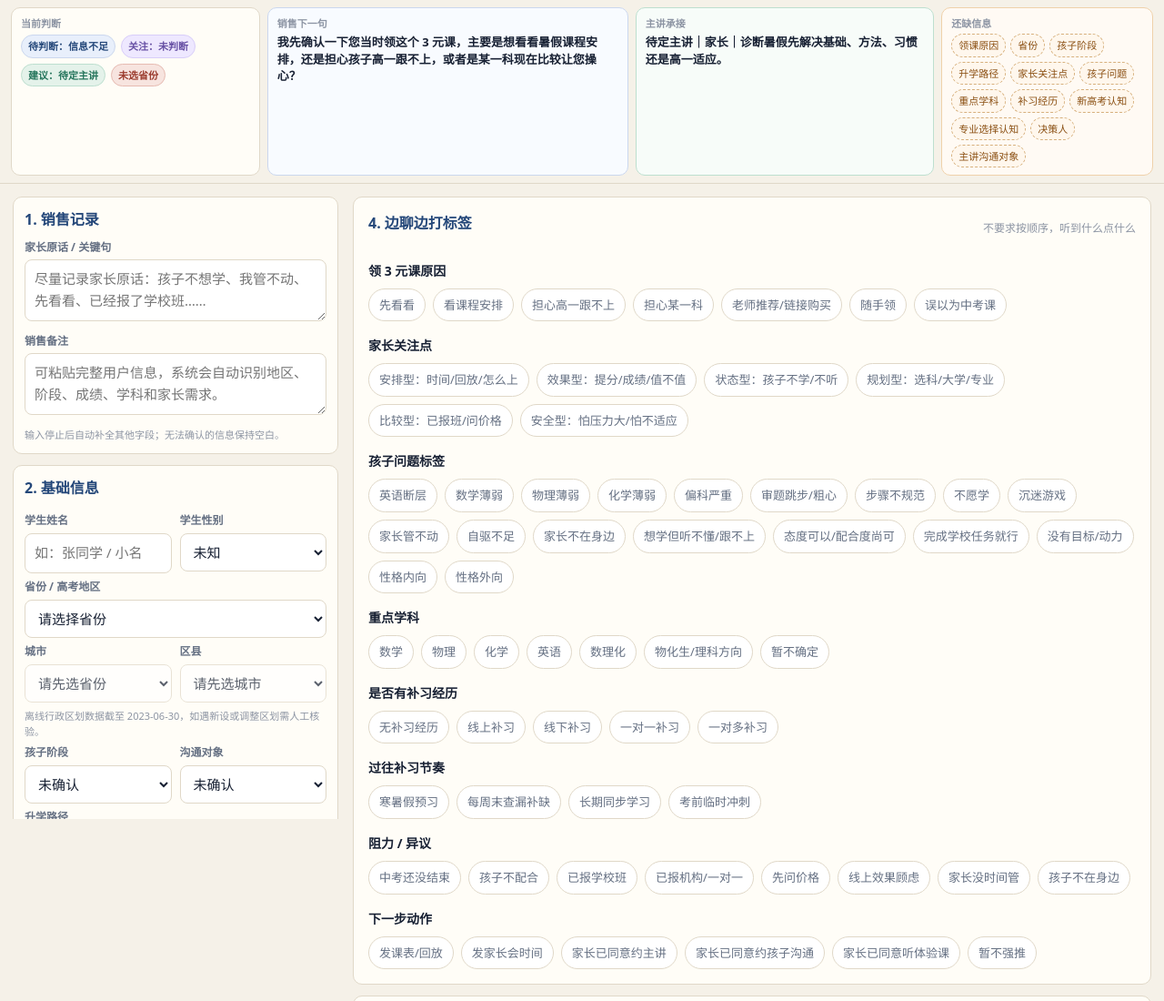
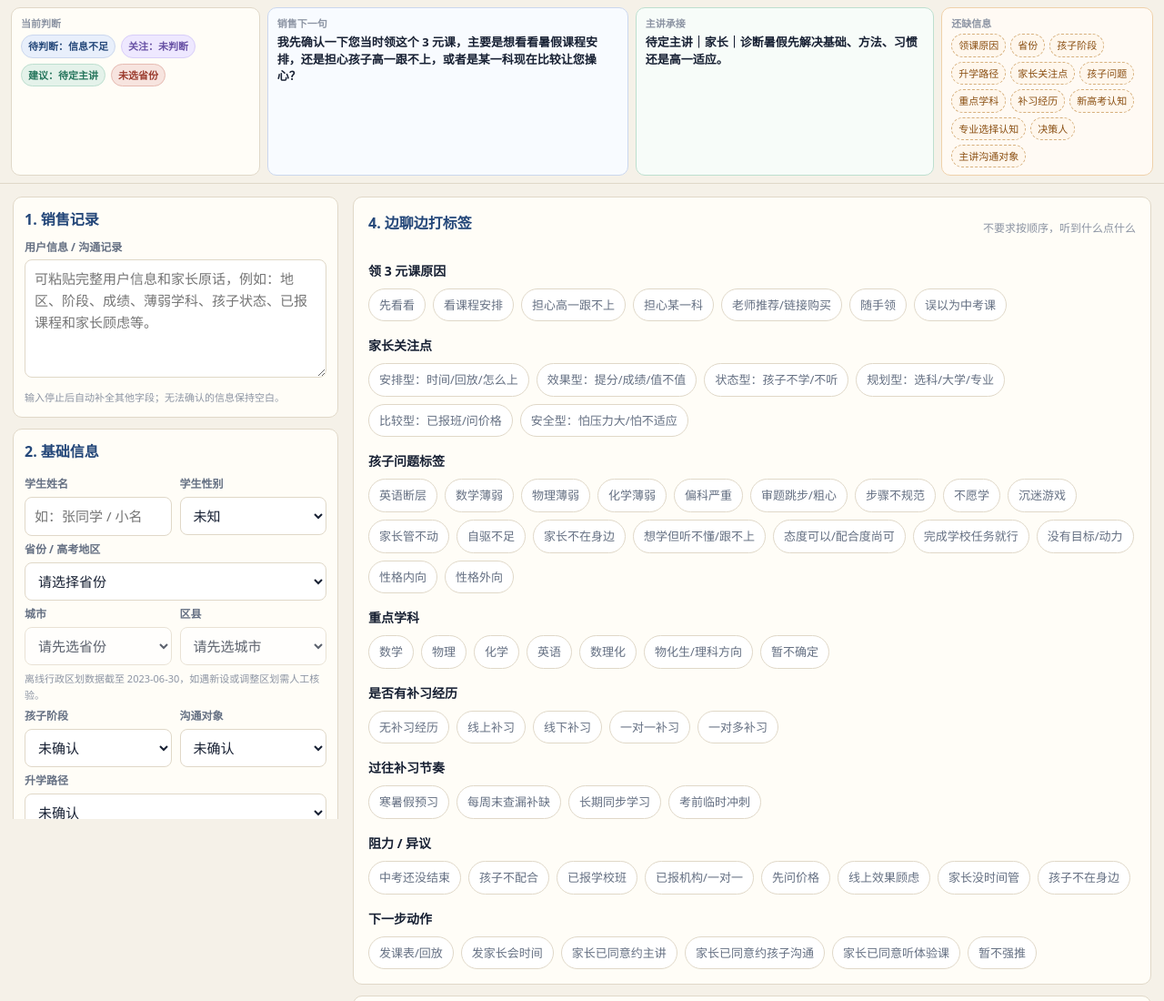
Before and after one commit to manutd219/gaokao-planner, a website: page 外呼记录面板-demo.html in a window 1280 px wide. Shown: the top 1100 px of the page at 91% size. Drawn offline with Linux system fonts and the light colour scheme.

Commit message:
Merge call notes into one field

```diff
--- a/外呼记录面板-demo.html
+++ b/外呼记录面板-demo.html
@@ -99,6 +99,7 @@
   .sticky .card{padding:12px}
   .sticky label{margin:6px 0 4px}
   .sticky textarea{min-height:58px}
+  .sticky #quotes{min-height:130px}
   .sticky h2{margin-bottom:8px}
   .sticky::-webkit-scrollbar{width:6px}
   .sticky::-webkit-scrollbar-thumb{background:#d6cbbb;border-radius:999px}
@@ -247,10 +248,9 @@
   <section class="col sticky">
     <div class="card">
       <h2>1. 销售记录</h2>
-      <label>家长原话 / 关键句</label>
-      <textarea id="quotes" placeholder="尽量记录家长原话：孩子不想学、我管不动、先看看、已经报了学校班……"></textarea>
-      <label>销售备注</label>
-      <textarea id="notes" placeholder="可粘贴完整用户信息，系统会自动识别地区、阶段、成绩、学科和家长需求。"></textarea>
+      <label>用户信息 / 沟通记录</label>
+      <textarea id="quotes" placeholder="可粘贴完整用户信息和家长原话，例如：地区、阶段、成绩、薄弱学科、孩子状态、已报课程和家长顾虑等。"></textarea>
+      <input id="notes" type="hidden">
       <div class="data-note">输入停止后自动补全其他字段；无法确认的信息保持空白。</div>
     </div>
 
```
Also changed, not shown: index.html (+1 -1 lines).
